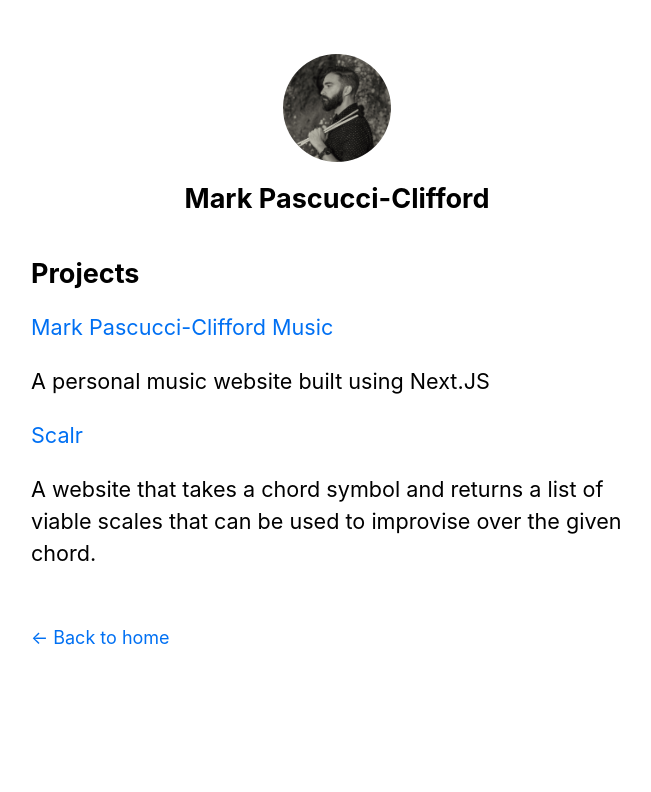
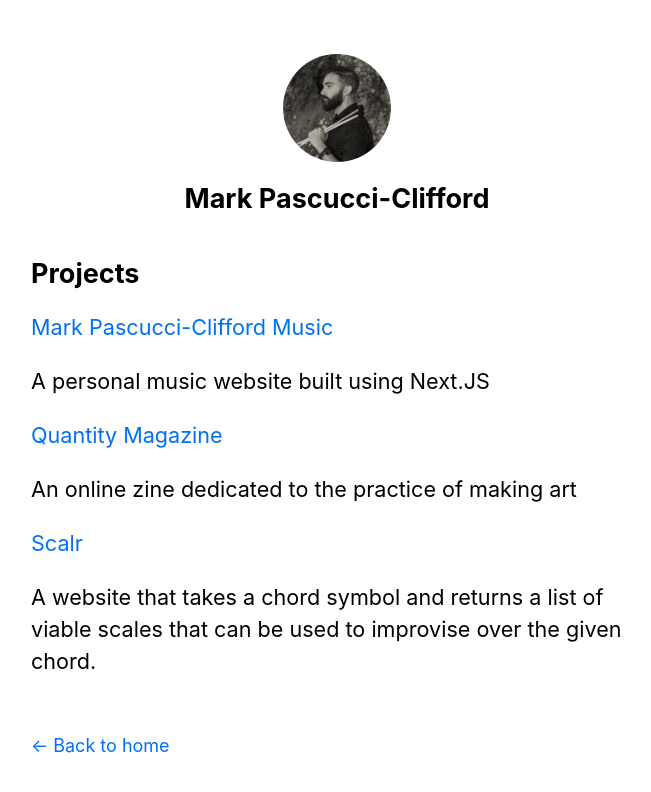
Before and after one commit to skymouse85/mark-pascucci-clifford-landing-page, a Next.js app: page /projects in a window 1280 px wide. Shown: the top 792 px of the page, without its empty margins (303-954 px from the left). Built offline with nearby package versions, Linux system fonts and the light colour scheme.

Commit message:
added QM to projects

```diff
--- a/pages/projects.js
+++ b/pages/projects.js
@@ -16,6 +16,12 @@
                     <p>A personal music website built using Next.JS</p>
                  </div>
                  <div>
+                    <a href='https://quantitymag.com/'>
+                        Quantity Magazine
+                    </a>
+                    <p>An online zine dedicated to the practice of making art</p>
+                 </div>
+                 <div>
                     <a href='https://github.com/skymouse85/scalr'>
                         Scalr
                     </a>
```
